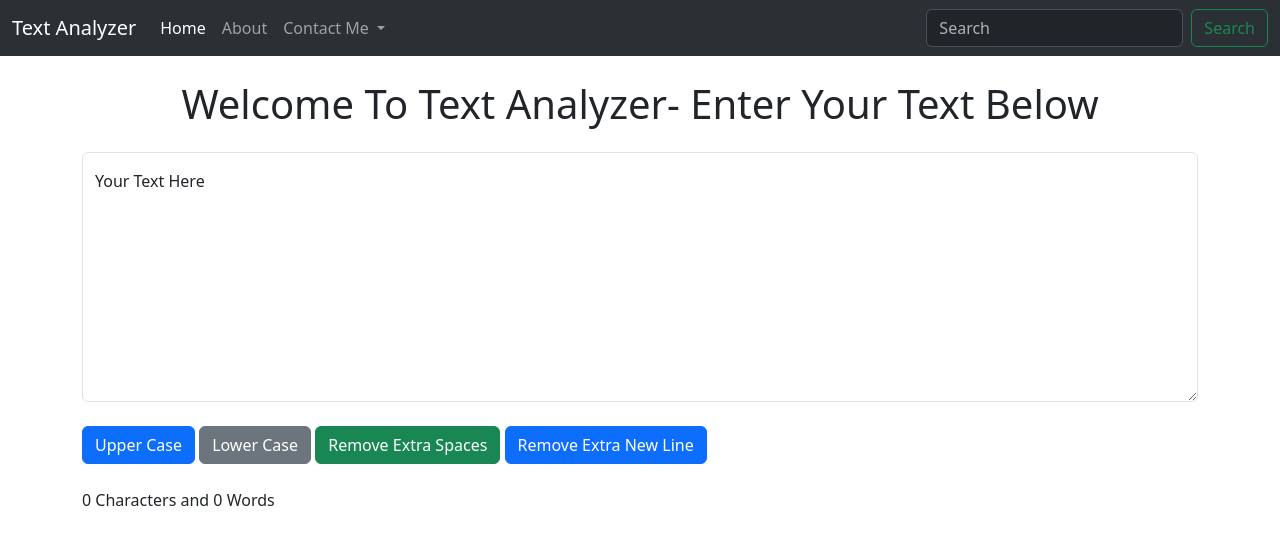
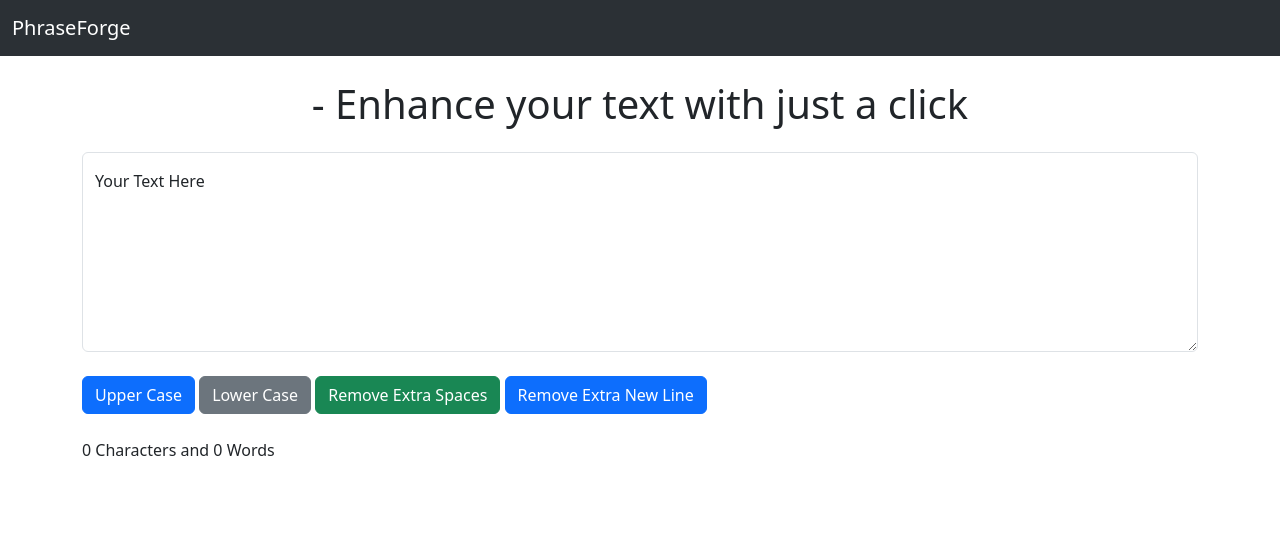
Before and after one commit to FatimaMansoor-dev/Data-Science-Projects, a Flask app: page / in a window 1280 px wide. Shown: the top 545 px of the page. Run offline with Flask 3, Linux system fonts and the light colour scheme; parts of the project's set-up code (start-up, migrations or seed data) failed here and were passed over.

Commit message:
Updated index.html

```diff
--- a/next word preditcor RNN/templates/index.html
+++ b/next word preditcor RNN/templates/index.html
@@ -9,35 +9,22 @@
     textarea:hover, .predicted-word-hover {
       cursor: pointer;
     }
-  </style>
+
+    /* Custom media query to make buttons smaller on smaller screens */
+    @media (max-width: 576px) {
+        .buttons button {
+            font-size: 12px; /* Smaller font size */
+            padding: 5px 10px; /* Smaller padding */
+            margin-bottom: 0.5rem;
+        }
+    }
+</style>
 </head>
 <body>
 <!--navbar of website-->
 <nav class="navbar navbar-expand-lg bg-body-tertiary bg-dark" data-bs-theme="dark">
 <div class="container-fluid">
-<a class="navbar-brand" href="#">Text Analyzer</a>
-<button class="navbar-toggler" type="button" data-bs-toggle="collapse" data-bs-target="#navbarSupportedContent" aria-controls="navbarSupportedContent" aria-expanded="false" aria-label="Toggle navigation">
-<span class="navbar-toggler-icon"></span>
-</button>
-<div class="collapse navbar-collapse" id="navbarSupportedContent">
-<ul class="navbar-nav me-auto mb-2 mb-lg-0">
-<li class="nav-item">
-<a class="nav-link active" aria-current="page" href="#">Home</a>
-</li>
-<li class="nav-item">
-<a class="nav-link" href="/about">About</a>
-</li>
-<li class="nav-item dropdown">
-<a class="nav-link dropdown-toggle" href="#" role="button" data-bs-toggle="dropdown" aria-expanded="false">
-Contact Me
-</a>
-</li>
-</ul>
-<form class="d-flex" role="search">
-<input class="form-control me-2" type="search" placeholder="Search" aria-label="Search">
-<button class="btn btn-outline-success" type="submit">Search</button>
-</form>
-</div>
+<a class="navbar-brand" href="#">PhraseForge</a>
 </div>
 </nav>
 <script src="https://cdn.jsdelivr.net/npm/bootstrap@5.3.0-alpha3/dist/js/bootstrap.bundle.min.js" integrity="sha384-ENjdO4Dr2bkBIFxQpeoTz1HIcje39Wm4jDKdf19U8gI4ddQ3GYNS7NTKfAdVQSZe" crossorigin="anonymous"></script>
@@ -45,10 +32,10 @@ Contact Me
 <!--main container for my website-->
 <div class="container">
 <h1 class="my-4 text text-center">
-Welcome To Text Analyzer- Enter Your Text Below
+ - Enhance your text with just a click
 </h1>
 <div class="form-floating">
-<textarea class="form-control" placeholder="Enter Your Text Here" id="inpText" style="height: 250px"></textarea>
+<textarea class="form-control" placeholder="Enter Your Text Here" id="inpText" style="height: 200px"></textarea>
 <label for="inpText">Your Text Here</label>
 </div>
 <div class="buttons my-4">
@@ -58,15 +45,54 @@ Welcome To Text Analyzer- Enter Your Text Below
 <button id="extNewline" type="button" class="btn btn-primary">Remove Extra New Line</button>
 </div>
 
-<span id="predictedWord" style="color: green;"></span>
+<!-- Display top 3 predicted words -->
+<span id="predictedWords" style="color: green;"></span>
 
 <!-- Counting characters -->
 <div class="info">
 <span id="charCount">0</span> Characters and <span id="wordCount">0</span> Words
-<span id="predictedWord" style="color: green;"></span>
 </div>
 </div>
+
 <script src="{{ url_for('static', filename='script.js') }}"></script>
+<script>
+// JavaScript to handle text input and fetch prediction
+document.getElementById("inpText").addEventListener("input", function() {
+    const text = document.getElementById("inpText").value;
 
+    // Send the text to the backend for prediction
+    fetch('/predict', {
+        method: 'POST',
+        body: new URLSearchParams({
+            'text': text
+        }),
+        headers: {
+            'Content-Type': 'application/x-www-form-urlencoded',
+        }
+    })
+    .then(response => response.json())
+    .then(data => {
+        const predictedWords = data.top_3_words;
+        const predictedWordsHtml = predictedWords.map(word =>
+            `<span class="predicted-word-hover" style="cursor: pointer; color: green; margin-right: 10px;" onclick="insertWord('${word}')">${word}</span>`
+        ).join('');
+        document.getElementById("predictedWords").innerHTML = `Top 3 Predicted Words: ${predictedWordsHtml}`;
+    })
+    .catch(error => console.error('Error:', error));
+});
+
+// Function to insert clicked word into textarea
+function insertWord(word) {
+    const textArea = document.getElementById("inpText");
+    const cursorPos = textArea.selectionStart;
+    const currentText = textArea.value;
+    const newText = currentText.slice(0, cursorPos) + word + ' ' + currentText.slice(cursorPos); // Added a space after the word
+    textArea.value = newText;
+
+    // Set the cursor position after the inserted word
+    textArea.selectionStart = textArea.selectionEnd = cursorPos + word.length + 1; // Adjusted for the space
+    textArea.focus();
+}
+</script>
 </body>
 </html>
```
